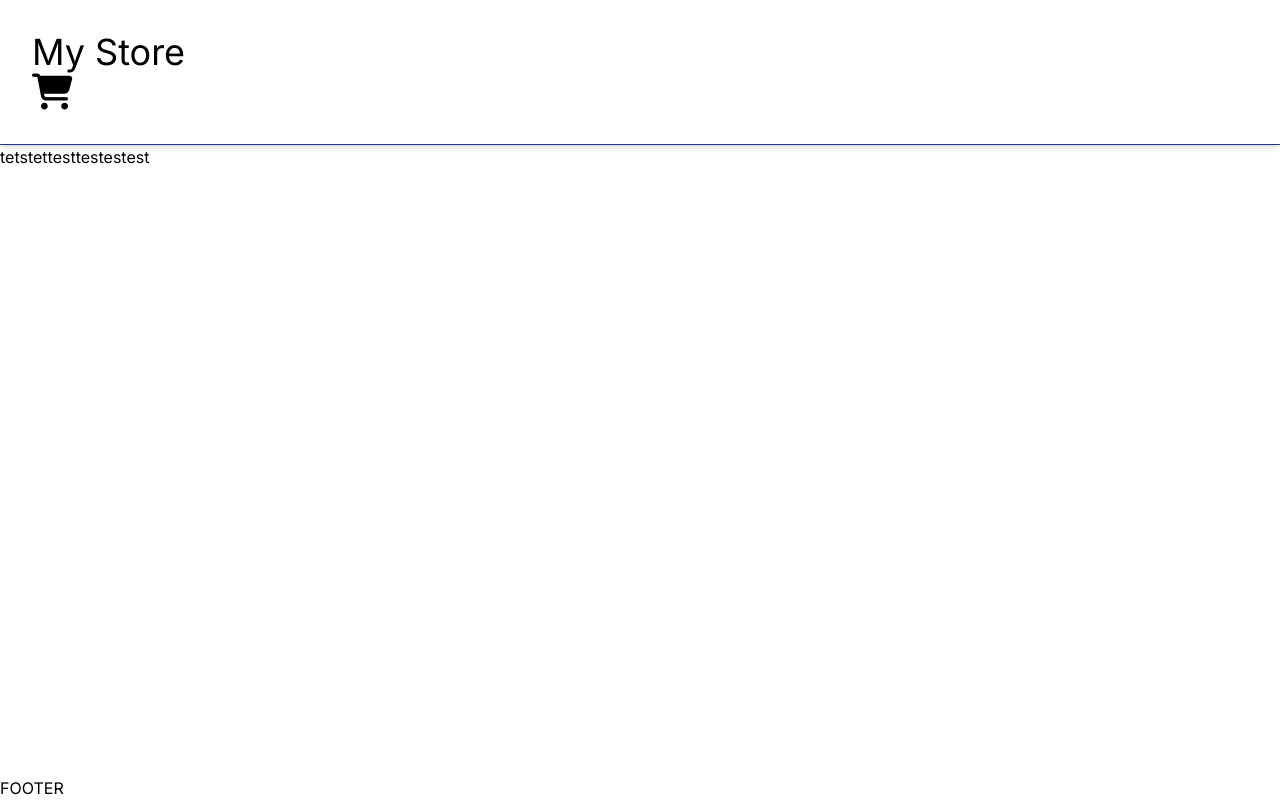
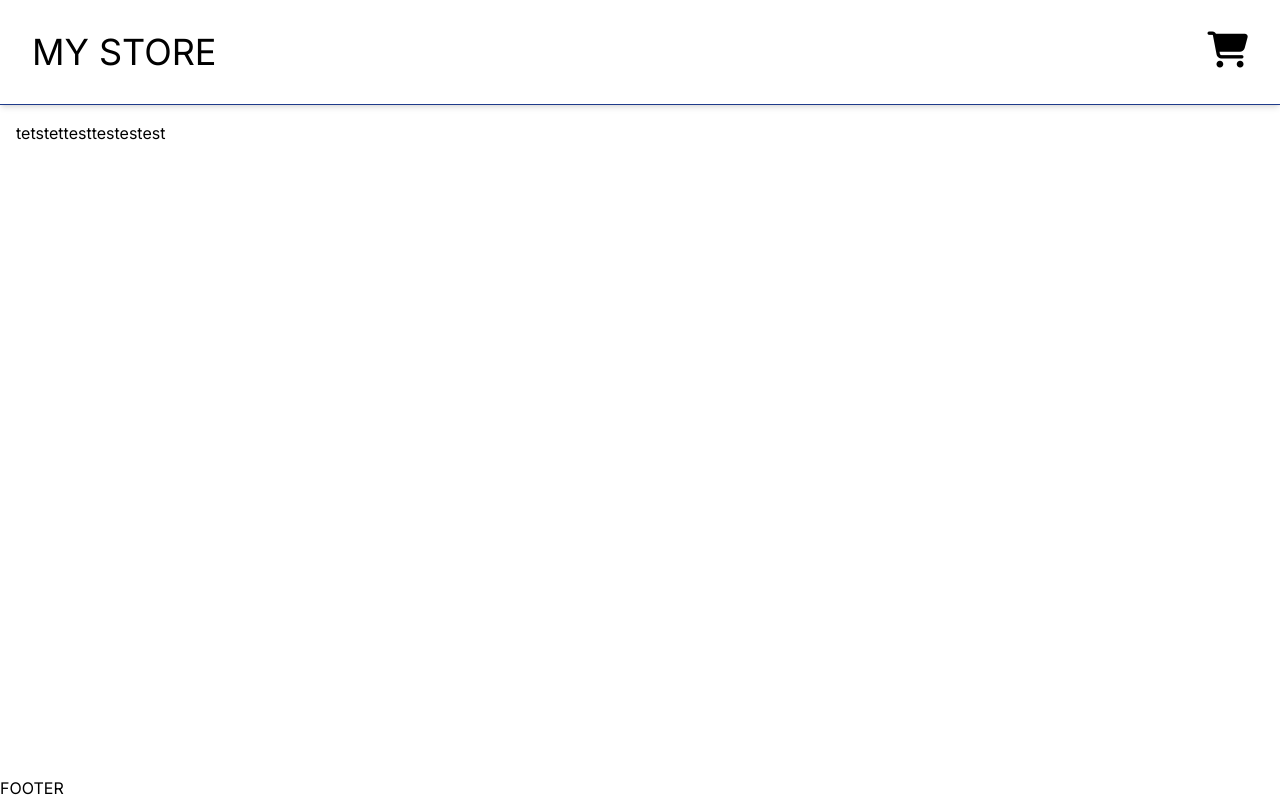
Before and after one commit to carlsondultra/nextjs-store, a Next.js app: page / in a window 1280 px wide. Built offline with nearby package versions, Linux system fonts and the light colour scheme.

Commit message:
adding css to navbar

```diff
--- a/app/globals.css
+++ b/app/globals.css
@@ -1,3 +1,7 @@
 @tailwind base;
 @tailwind components;
 @tailwind utilities;
+
+* {
+  transition-duration: 200ms;
+}
--- a/app/layout.js
+++ b/app/layout.js
@@ -1,3 +1,4 @@
+import Link from 'next/link'
 import './globals.css'
 import { Inter } from 'next/font/google'
 
@@ -17,9 +18,11 @@ export default function RootLayout({ children }) {
       <body className={'min-h-screen flex flex-col relative ' + inter.className }>
         <header className='sticky top-0 p-6 bg-white border-b
         border-solid border-blue-900 shadow-md z-50 text-2xl sm:-3xl
-        md:text-4xl sm:p-8'>
-          <h1>My Store</h1>
-          <i class="fa-solid fa-cart-shopping"></i>
+        md:text-4xl sm:p-8 flex item-center justify-between'>
+          <Link href={'/'}>
+            <h1 className='uppercase cursor-pointer hover:scale-110'>My Store</h1>
+          </Link>
+          <i class="fa-solid cursor-pointer hover:text-slate-500 fa-cart-shopping"></i>
         </header>
         <div className='flex-1'>
           {children}
--- a/app/page.js
+++ b/app/page.js
@@ -2,7 +2,7 @@ import Image from 'next/image'
 
 export default function Home() {
   return (
-    <main className=''>
+    <main className='p-4'>
       tetstettesttestestest
     </main>
   )
```
